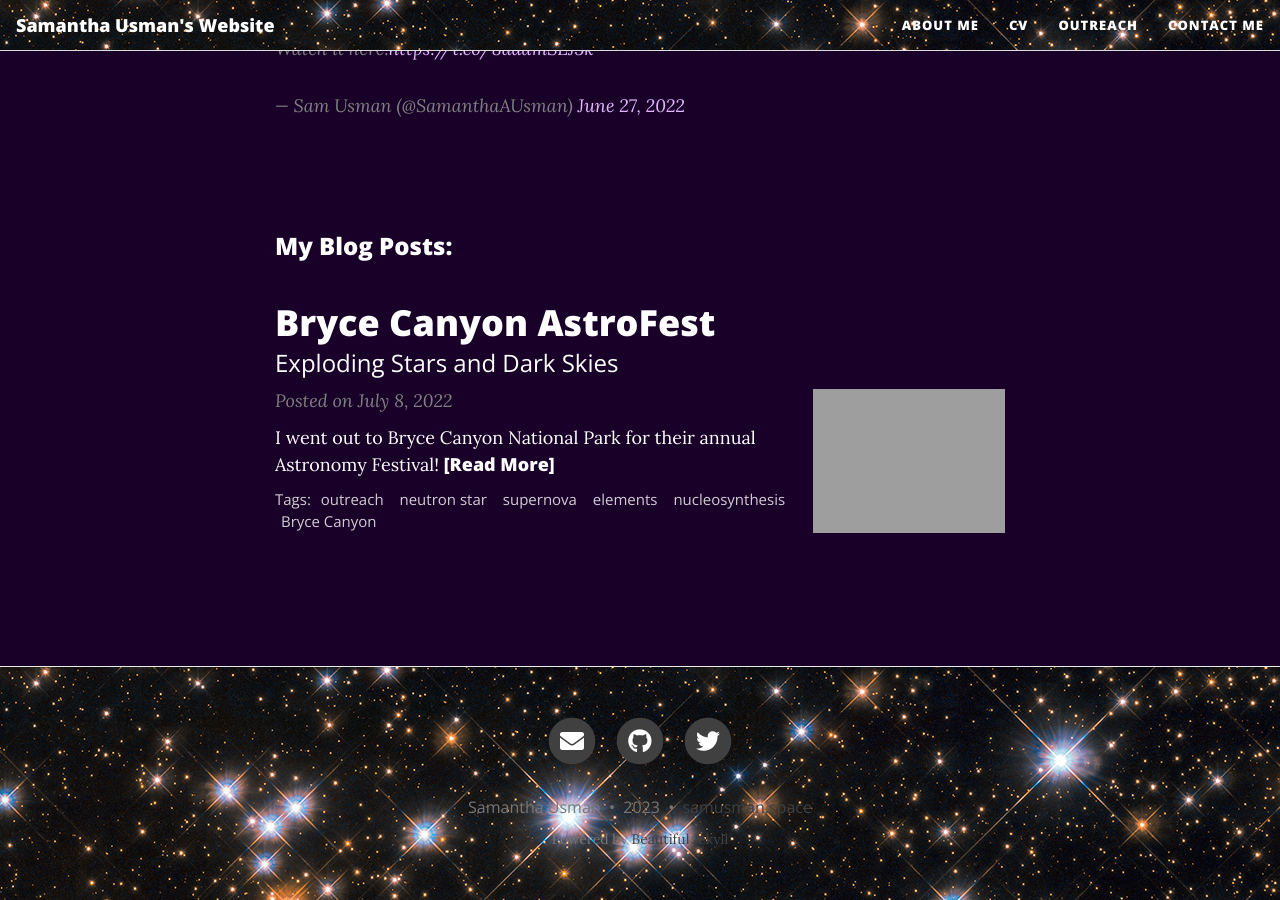
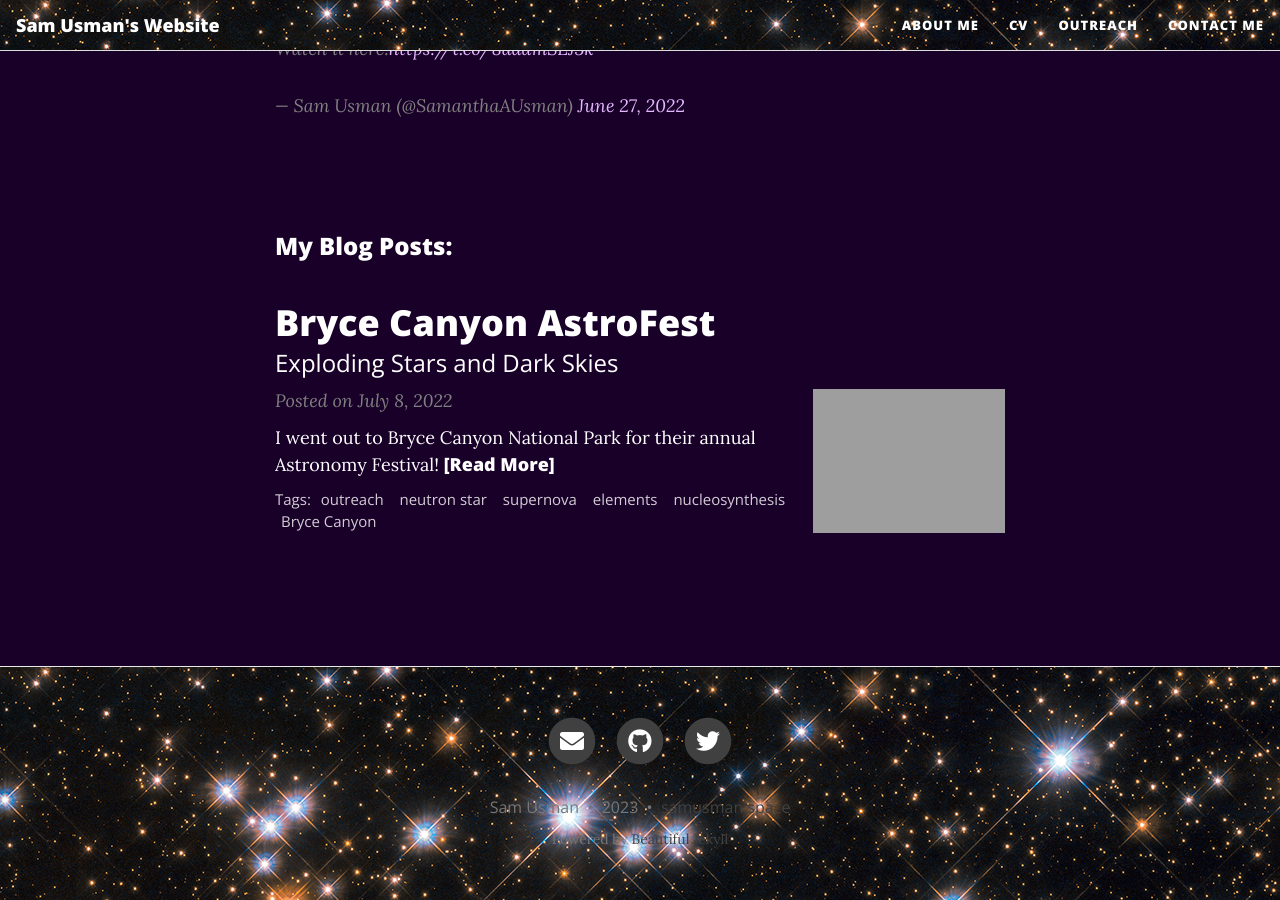
Before and after one commit to samantha-usman/samantha-usman.github.io, a Jekyll site: the page built from index.md, in a window 1280 px wide and 900 px high, scrolled down 825 px. Built offline with Jekyll 4.4.1, drawn with Linux system fonts in a browser that asks for light colours; nearby versions of some CDN libraries; comment, search, counter and statistics services are not loaded.

Commit message:
Update _config.yml
one more to update

```diff
--- a/_config.yml
+++ b/_config.yml
@@ -16,10 +16,10 @@ whitelist:
 # --- Required options --- #
 
 # Name of website
-title: Samantha Usman's Website
+title: Sam Usman's Website
 
 # Your name to show in the footer
-author: Samantha Usman
+author: Sam Usman
 
 # --- List of links in the navigation bar --- #
 
```
